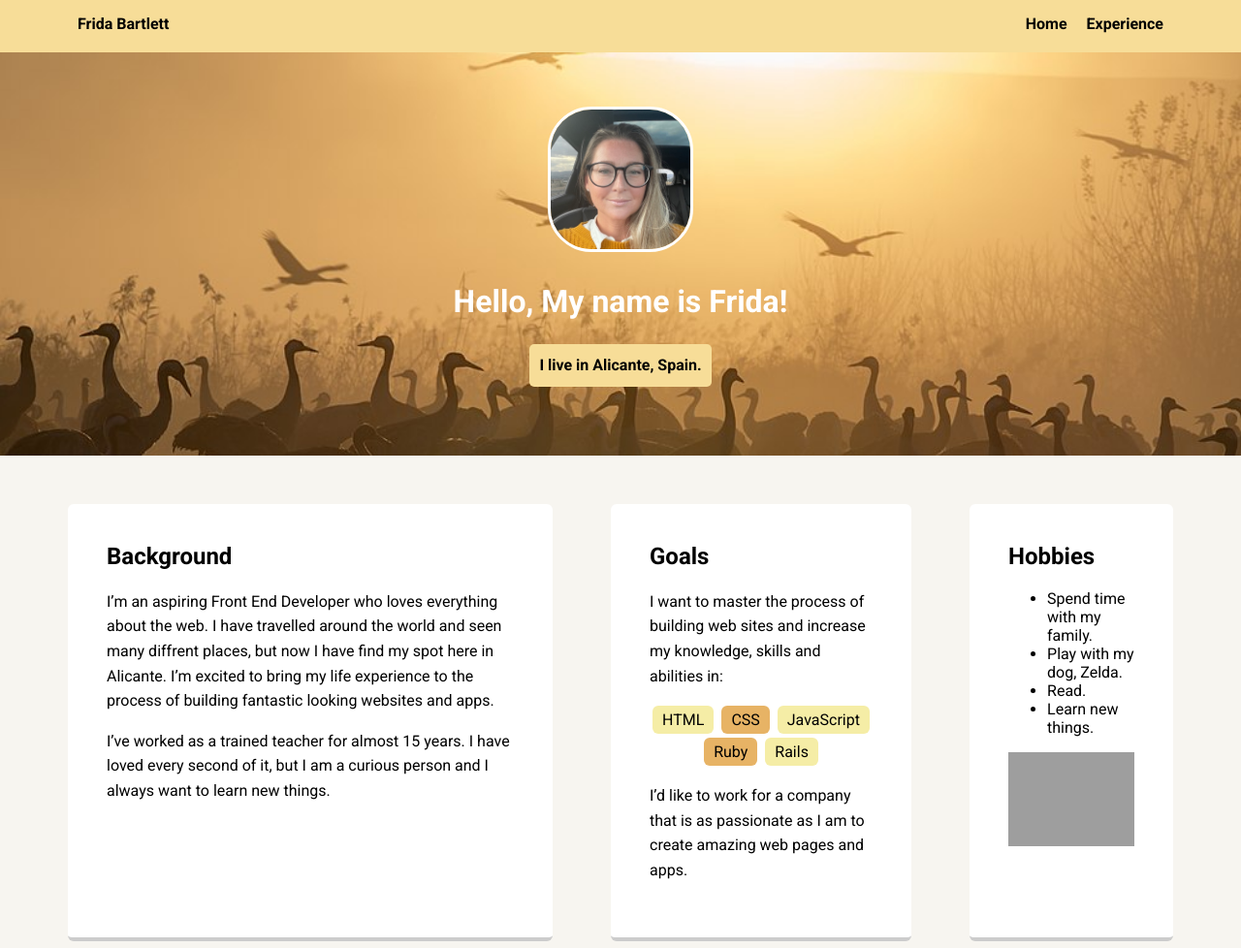
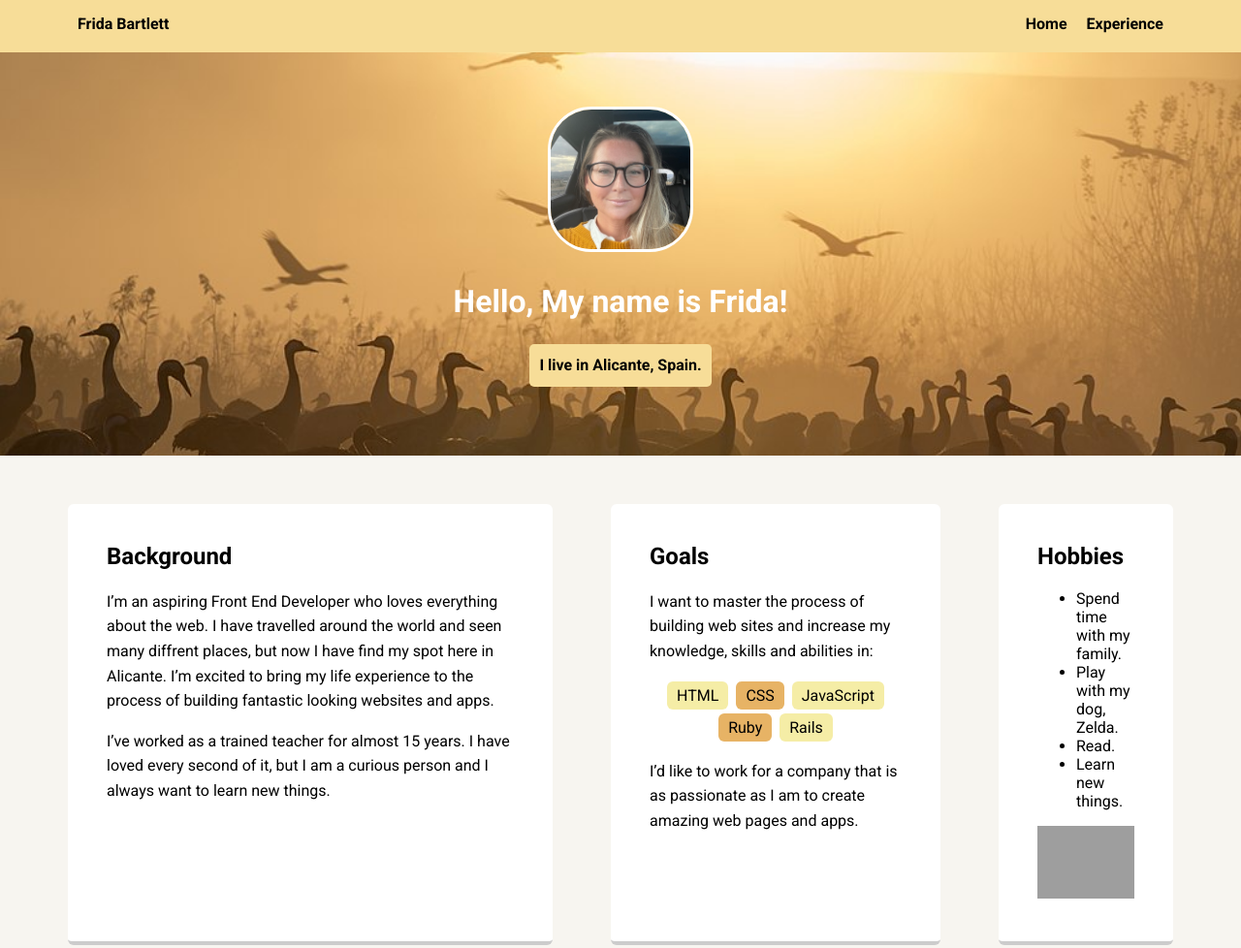
Before and after one commit to fridabartlett/my-website, a plain HTML site: page index.html in a window 1280 px wide. Shown: the top 978 px of the page at 97% size. Drawn offline with Linux system fonts and the light colour scheme; grey boxes are pictures that could not be loaded; a web font is replaced by a local one.

Commit message:
Fix validation issue

```diff
--- a/index.html
+++ b/index.html
@@ -51,7 +51,7 @@
           <li>Read.</li>
           <li>Learn new things.</li>
         </ul>
-        <img src="images/zelda.jpg" alt="Here is Zelda" width="100%">
+        <img src="images/zelda.jpg" alt="Here is Zelda" width="100">
       </div>
     </main>
     <footer>
```
